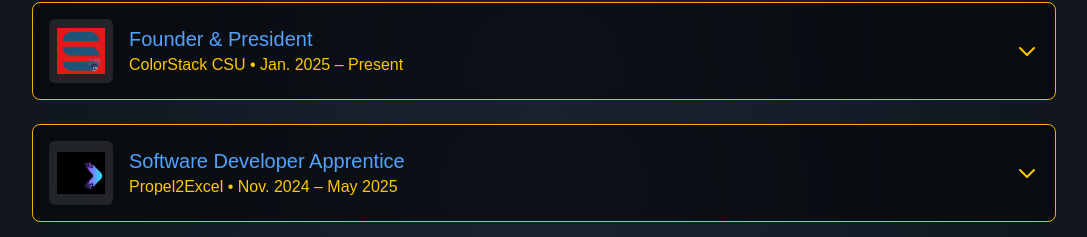
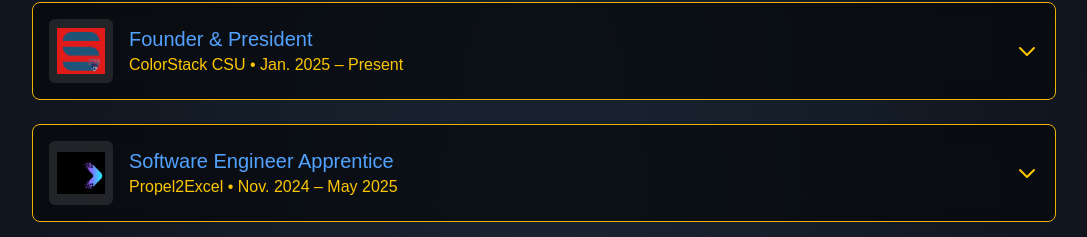
Before and after one commit to BG-legacy/Portfolio-Website, a Next.js app in the folder portfolio/: page /home in a window 1280 px wide. Shown: the part 3528-3765 px from the top of the page, without its empty margins (96-1183 px from the left). Built offline with nearby package versions, Linux system fonts and the light colour scheme; a web font is replaced by a local one.

Commit message:
updated experience

```diff
--- a/portfolio/src/app/home/page.tsx
+++ b/portfolio/src/app/home/page.tsx
@@ -426,15 +426,15 @@
   },
   // Apprenticeship (ends May 2025)
   {
-    title: "Software Developer Apprentice",
+    title: "Software Engineer Apprentice",
     company: "Propel2Excel",
     logo: "/companies/propel2excel.png",
     period: "Nov. 2024 – May 2025",
-    description: "Selected from a highly competitive pool of applicants (3% acceptance rate) based on problem-solving abilities and technical potential.",
+    description: "Selected from a highly competitive pool (3% acceptance rate) for advanced problem-solving and technical acumen.",
     responsibilities: [
-      "Developed and implemented frontend components using Wix and React.js to enhance user experience",
+      "Engineered and refined frontend components using Wix and React.js, enhancing both user interface and overall site functionality",
+      "Debugged and tested frontend features using JUnit, improving responsiveness and visual consistency across devices",
       "Collaborated with a cross-functional apprenticeship team to deliver high-quality solutions",
-      "Identified and resolved critical bugs and UI issues to improve site functionality",
       "Actively participated in knowledge-sharing sessions and technical discussions"
     ],
     achievements: [
```
Also changed, not shown: 1 other file (tests, documents, lock files or other folders).
